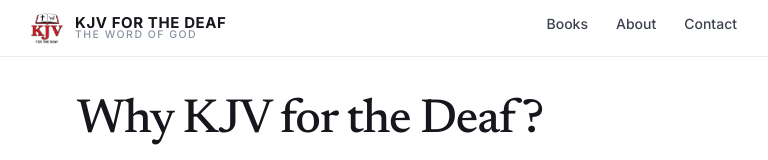
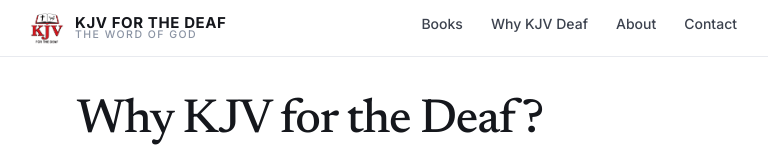
Before and after one commit to edesent/kjvdeaf, a Next.js app: page /why-kjv-deaf in a window 1280 px wide. Shown: the top 160 px of the page, without its empty margins (251-1019 px from the left). Built offline with nearby package versions, Linux system fonts and the light colour scheme.

Commit message:
Add "Why KJV Deaf" tab to the site navigation, right after Books and before About

```diff
--- a/components/SiteHeader.tsx
+++ b/components/SiteHeader.tsx
@@ -32,6 +32,12 @@
             Books
           </Link>
           <Link
+            href="/why-kjv-deaf"
+            className="tap hidden rounded-md px-3 py-2 text-ink-soft transition-colors hover:bg-paper-2 hover:text-accent sm:block"
+          >
+            Why KJV Deaf
+          </Link>
+          <Link
             href="/about"
             className="tap hidden rounded-md px-3 py-2 text-ink-soft transition-colors hover:bg-paper-2 hover:text-accent sm:block"
           >
```
